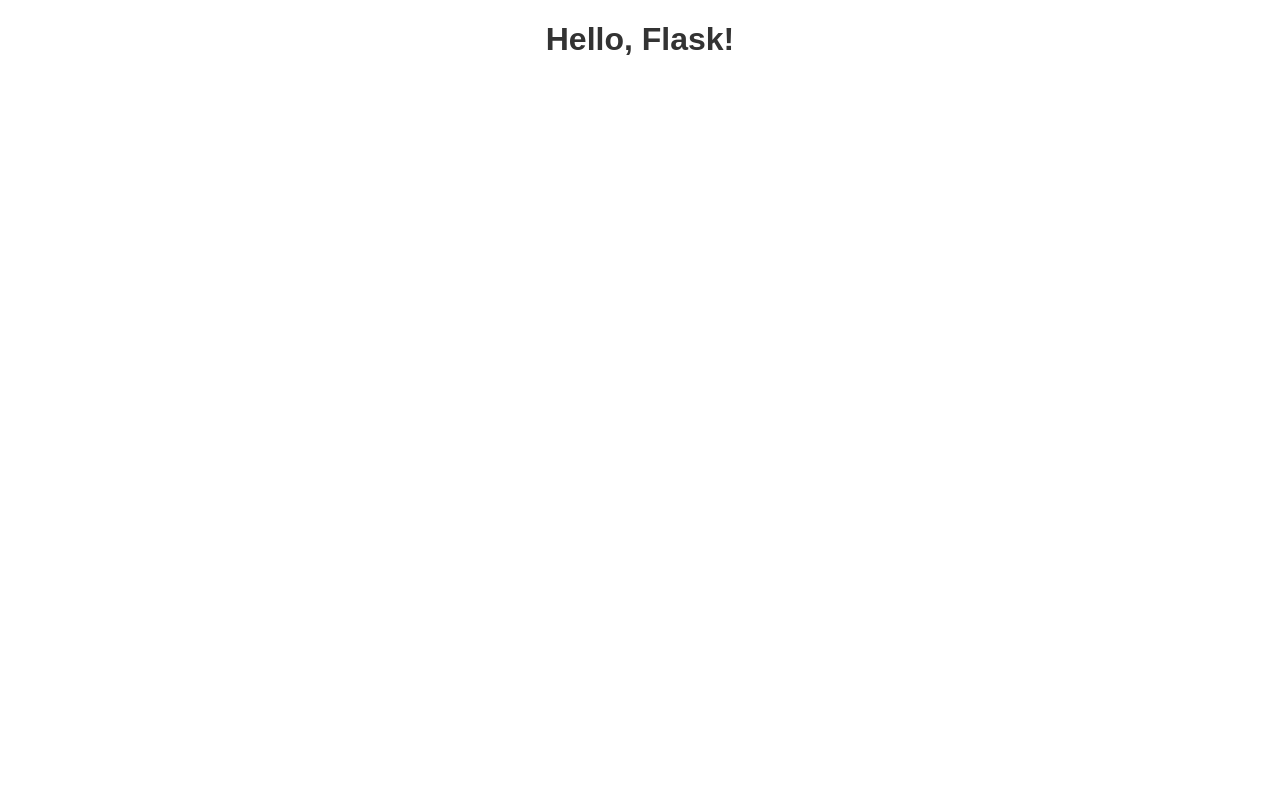
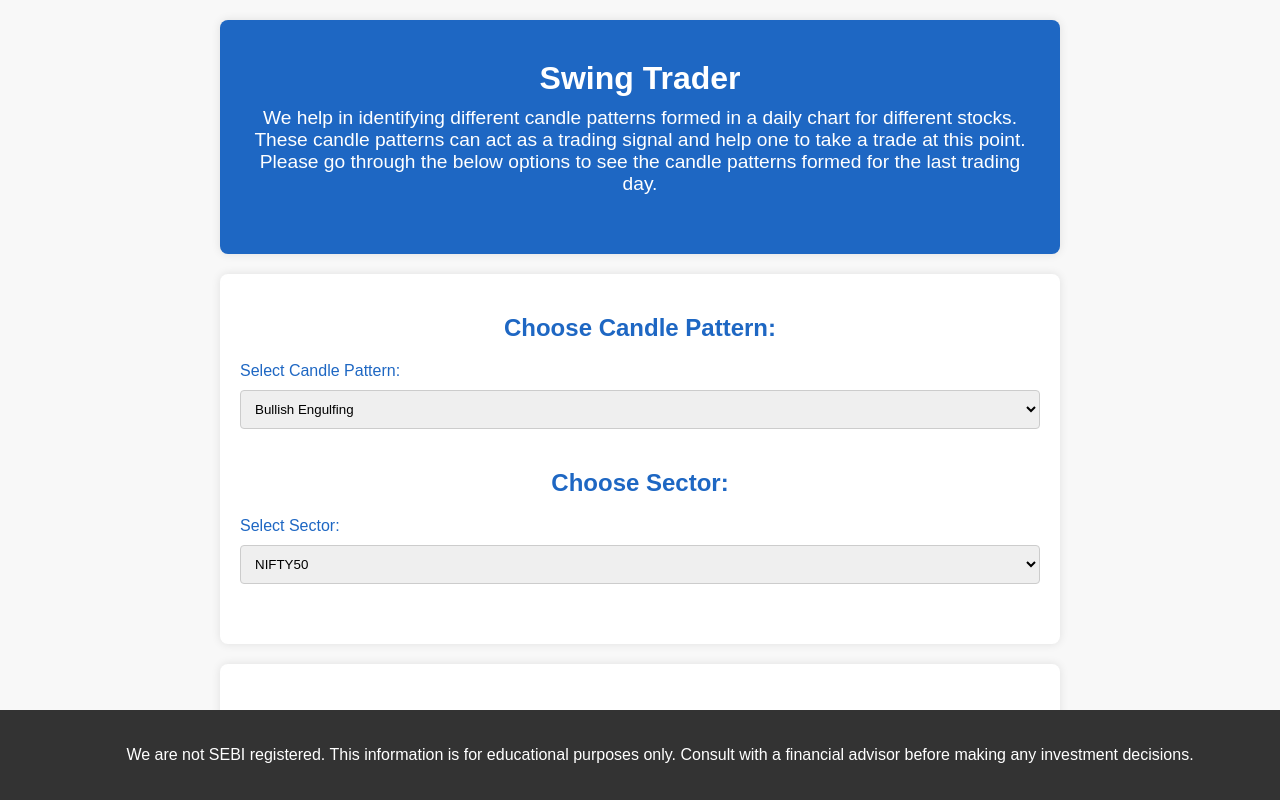
Before and after one commit to souravkatkar/Swing-Trader, a Flask app: page / in a window 1280 px wide. Before the commit the page is almost empty. Run offline with Flask 3, Linux system fonts and the light colour scheme.

Commit message:
Added a basic home page

```diff
--- a/static/css/main.css
+++ b/static/css/main.css
@@ -1,6 +1,99 @@
-/* main.css */
-h1 {
+/* static/css/main.css */
+
+body {
+    font-family: 'Arial', sans-serif;
+    margin: 0;
+    padding: 0;
+    background-color: #f8f8f8;
     color: #333;
-    font-family: 'Arial', sans-serif;
+  }
+
+  /* General styling for sections */
+  section {
+    max-width: 800px;
+    margin: 20px auto;
+    padding: 20px;
+    background-color: #fff;
+    border-radius: 8px;
+    box-shadow: 0 0 10px rgba(0, 0, 0, 0.1);
+  }
+
+  /* Section 1: Header and Description */
+  #header-description {
     text-align: center;
+    padding: 40px 20px;
+    background-color: #1e67c3;
+    color: #fff;
   }
+
+  #header-description h1 {
+    margin: 0;
+    font-size: 2em;
+  }
+
+  #header-description p {
+    margin-top: 10px;
+    font-size: 1.2em;
+  }
+
+  /* Section 2: Choosing Options */
+  #choosing-options h2 {
+    color: #1e67c3;
+    text-align: center;
+    margin-bottom: 20px;
+  }
+
+  form {
+    margin-bottom: 20px;
+  }
+
+  label {
+    display: block;
+    margin-bottom: 10px;
+    color: #1e67c3;
+  }
+
+  select {
+    width: 100%;
+    padding: 10px;
+    margin-bottom: 20px;
+    border: 1px solid #ccc;
+    border-radius: 4px;
+    box-sizing: border-box;
+  }
+
+  /* Styling for the submit button (you can add more styling as needed) */
+  input[type="submit"] {
+    background-color: #1e67c3;
+    color: white;
+    padding: 10px 15px;
+    border: none;
+    border-radius: 4px;
+    cursor: pointer;
+    transition: background-color 0.3s ease;
+  }
+
+  input[type="submit"]:hover {
+    background-color: #155296;
+  }
+
+  /* Section 3: Showing Results */
+  #showing-results {
+    text-align: center;
+    padding: 40px 20px;
+    background-color: #fff;
+    border-radius: 8px;
+    box-shadow: 0 0 10px rgba(0, 0, 0, 0.1);
+    margin: 20px auto;
+  }
+
+  /* Section 4: Footer */
+  footer {
+    text-align: center;
+    padding: 20px;
+    background-color: #333;
+    color: #fff;
+    position: fixed;
+    bottom: 0;
+    width: 100%;
+  }
--- a/static/js/main.js
+++ /dev/null
@@ -1 +0,0 @@
-alert('External JavaScript file loaded!');
--- a/templates/index.html
+++ b/templates/index.html
@@ -12,7 +12,45 @@
 </head>
 <body>
 
-  <h1>Hello, Flask!</h1>
+  <!-- Section 1: Header and Description -->
+  <section id="header-description">
+    <h1>Swing Trader</h1>
+    <p>We help in identifying different candle patterns formed in a daily chart for different stocks. These candle patterns can act as a trading signal and help one to take a trade at this point. Please go through the below options to see the candle patterns formed for the last trading day.</p>
+  </section>
+
+  <!-- Section 2: Choosing Options -->
+  <section id="choosing-options">
+    <h2>Choose Candle Pattern:</h2>
+    <form>
+      <label for="candlePattern">Select Candle Pattern:</label>
+      <select id="candlePattern" name="candlePattern">
+        <option value="bullishEngulfing">Bullish Engulfing</option>
+        <option value="bullishHammer">Bullish Hammer</option>
+        <!-- Add more candle pattern options as needed -->
+      </select>
+    </form>
+
+    <h2>Choose Sector:</h2>
+    <form>
+      <label for="sector">Select Sector:</label>
+      <select id="sector" name="sector">
+        <option value="nifty50">NIFTY50</option>
+        <option value="nifty100">NIFTY100</option>
+        <!-- Add more sector options as needed -->
+      </select>
+    </form>
+  </section>
+
+  <!-- Section 3: Showing Results -->
+  <section id="showing-results">
+    <!-- You can add content to display results here -->
+  </section>
+
+
+    <!-- Section 4: Footer -->
+    <footer>
+        <p>We are not SEBI registered. This information is for educational purposes only. Consult with a financial advisor before making any investment decisions.</p>
+      </footer>
 
 
     <!-- External JavaScript script -->
```
